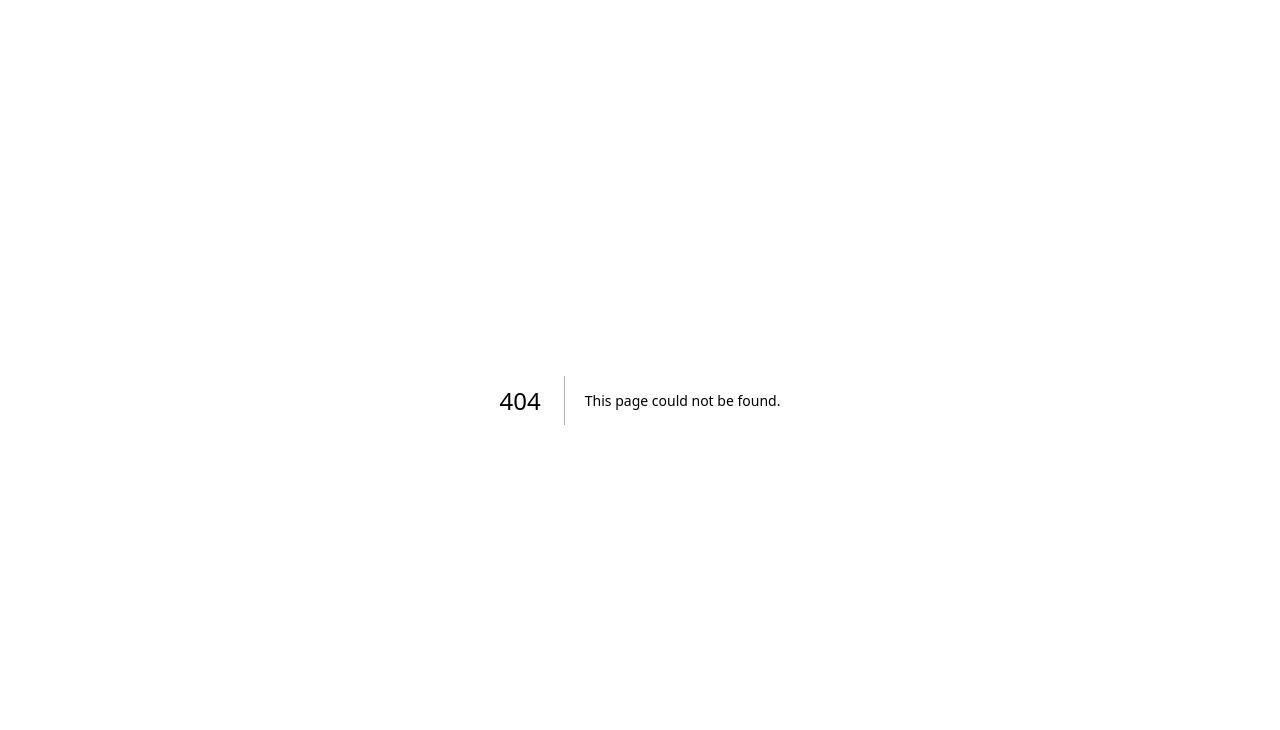
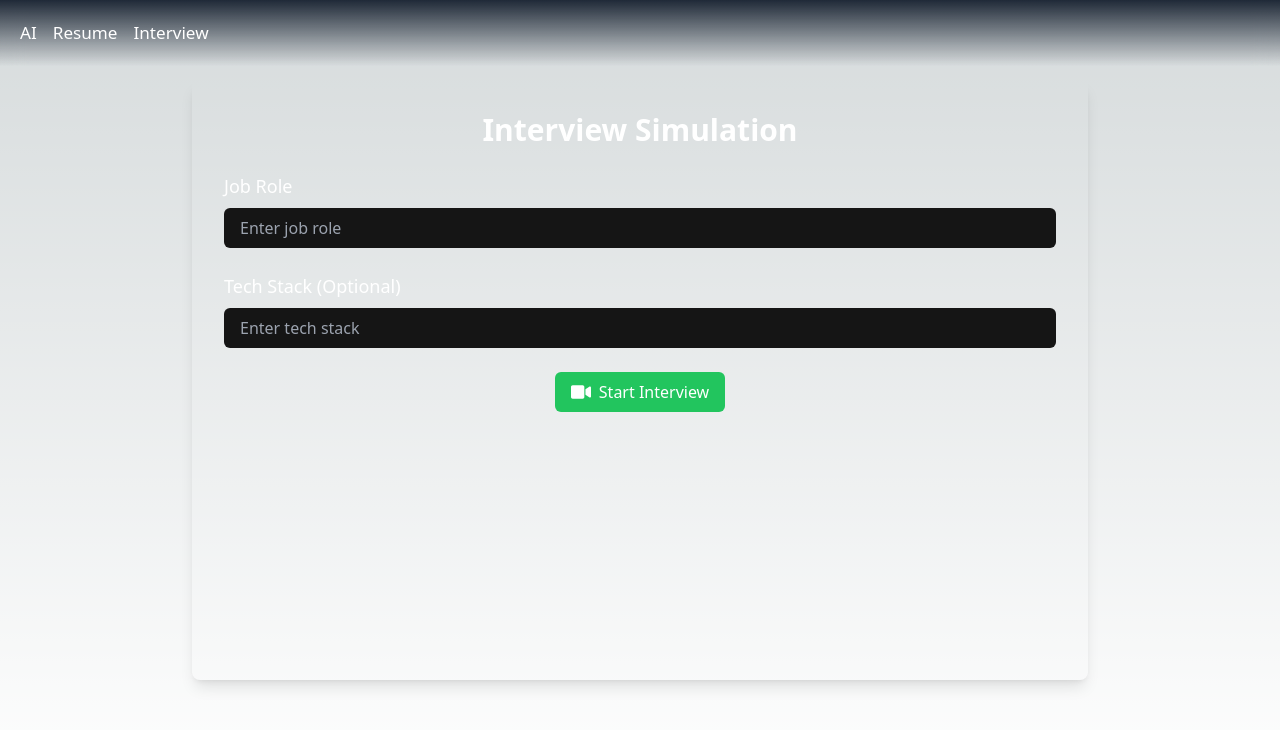
Before and after one commit to Anurag-Gaddamwar/CypherAI, a Next.js app: page /interview in a window 1280 px wide. Before the commit this address had no page. Shown: the top 730 px of the page. Built offline with nearby package versions, Linux system fonts and the light colour scheme.

Commit message:
Create interview.jsx

```diff
--- /dev/null
+++ b/pages/interview.jsx
@@ -0,0 +1,200 @@
+'use client';
+import React, { useState, useRef, useEffect } from 'react';
+import axios from 'axios';
+import Navbar from '../src/app/components/Navbar';
+import '../src/app/globals.css';
+import { FaVideo, FaStop, FaSpinner } from 'react-icons/fa';
+import { AiOutlineWarning } from 'react-icons/ai';
+
+const InterviewSimulation = () => {
+  const [recording, setRecording] = useState(false);
+  const [feedback, setFeedback] = useState('');
+  const [loading, setLoading] = useState(false);
+  const [error, setError] = useState('');
+  const [currentQuestion, setCurrentQuestion] = useState('');
+  const [showInterview, setShowInterview] = useState(false); // State to control interview section visibility
+  const videoRef = useRef(null);
+  const localStreamRef = useRef(null);
+  const peerConnectionRef = useRef(null);
+  const [jobRole, setJobRole] = useState('');
+  const [techStack, setTechStack] = useState('');
+
+  useEffect(() => {
+    if (recording) {
+      // Initialize WebRTC peer connection
+      peerConnectionRef.current = new RTCPeerConnection();
+      peerConnectionRef.current.ontrack = (event) => {
+        // Handle incoming tracks
+      };
+
+      // Get local stream and add to peer connection
+      navigator.mediaDevices.getUserMedia({ video: true, audio: true })
+        .then(stream => {
+          localStreamRef.current = stream;
+          videoRef.current.srcObject = stream;
+          stream.getTracks().forEach(track => {
+            peerConnectionRef.current.addTrack(track, stream);
+          });
+
+          // Create an offer and send to the server
+          return peerConnectionRef.current.createOffer();
+        })
+        .then(offer => {
+          return peerConnectionRef.current.setLocalDescription(offer);
+        })
+        .then(() => {
+          // Send the offer to the server
+          return axios.post(`${process.env.REACT_APP_API_URL}/offer`, {
+            sdp: peerConnectionRef.current.localDescription
+          });
+        })
+        .then(response => {
+          // Set remote description from server
+          return peerConnectionRef.current.setRemoteDescription(new RTCSessionDescription(response.data.sdp));
+        })
+        .catch(err => {
+          console.error('Error initializing WebRTC:', err);
+        });
+
+      // Handle errors
+      peerConnectionRef.current.onicecandidateerror = (event) => {
+        console.error('ICE Candidate Error:', event);
+      };
+
+      // Handle remote stream end
+      peerConnectionRef.current.oniceconnectionstatechange = () => {
+        if (peerConnectionRef.current.iceConnectionState === 'disconnected') {
+          setError('Connection with AI has been lost.');
+        }
+      };
+    }
+
+    return () => {
+      // Cleanup on unmount
+      if (peerConnectionRef.current) {
+        peerConnectionRef.current.close();
+        peerConnectionRef.current = null;
+      }
+    };
+  }, [recording]);
+
+  const startRecording = () => {
+    setRecording(true);
+    setShowInterview(true); // Show interview section
+    setError('');
+    // Fetch initial question from server
+    axios.get(`${process.env.REACT_APP_API_URL}/get-question`)
+      .then(response => {
+        setCurrentQuestion(response.data.question);
+      })
+      .catch(err => {
+        console.error('Error fetching question:', err);
+      });
+  };
+
+  const stopRecording = () => {
+    setRecording(false);
+    // Notify the server to end the interview
+    axios.post(`${process.env.REACT_APP_API_URL}/end-interview`)
+      .then(response => {
+        setFeedback(response.data.feedback);
+      })
+      .catch(error => {
+        console.error('Error ending interview:', error);
+      });
+  };
+
+  const handleJobRoleChange = (e) => {
+    setJobRole(e.target.value);
+  };
+
+  const handleTechStackChange = (e) => {
+    setTechStack(e.target.value);
+  };
+
+  return (
+    <div className="min-h-screen font-sans text-white flex flex-col">
+      <Navbar />
+      <div className="container mx-auto mt-20 p-6 rounded-lg shadow-lg w-full max-w-4xl">
+        {!showInterview ? (
+          <>
+            <h1 className="text-3xl font-semibold mb-6 text-center">Interview Simulation</h1>
+
+            <div className="mb-6">
+              <label className="block text-lg font-medium mb-2">Job Role</label>
+              <input
+                type="text"
+                value={jobRole}
+                onChange={handleJobRoleChange}
+                placeholder="Enter job role"
+                className="w-full px-4 py-2 bg-[#151515] rounded-md text-white"
+              />
+            </div>
+
+            <div className="mb-6">
+              <label className="block text-lg font-medium mb-2">Tech Stack (Optional)</label>
+              <input
+                type="text"
+                value={techStack}
+                onChange={handleTechStackChange}
+                placeholder="Enter tech stack"
+                className="w-full px-4 py-2 bg-[#151515] rounded-md text-white"
+              />
+            </div>
+
+            <div className="flex flex-col items-center mb-8">
+              <button onClick={startRecording} className="bg-green-500 hover:bg-green-600 text-white px-4 py-2 rounded-md flex items-center space-x-2 mb-10">
+                <FaVideo className="text-xl" />
+                <span>Start Interview</span>
+              </button>
+            </div>
+          </>
+        ) : (
+          <>
+            {/* Interview section */}
+            <div className="flex flex-col items-center mb-8">
+              <div className="w-full h-32 overflow-y-scroll bg-[#151515] text-white mb-4 p-4 rounded-md border-[0.5px] border-[#151515]">
+                <p className="text-lg">{currentQuestion || 'Waiting for question...'}</p>
+              </div>
+              <video ref={videoRef} width="640" height="480" autoPlay muted className="border-[0.5px] border-[#151515] rounded-md mirrored"></video>
+              <div className="mt-4 flex space-x-4">
+                {!recording ? (
+                  <button onClick={startRecording} className="bg-green-500 hover:bg-green-600 text-white px-4 py-2 rounded-md flex items-center space-x-2 mb-10">
+                    <FaVideo className="text-xl" />
+                    <span>Start Interview</span>
+                  </button>
+                ) : (
+                  <button onClick={stopRecording} className="bg-red-500 hover:bg-red-600 text-white px-4 py-2 rounded-md flex items-center space-x-2 mb-10">
+                    <FaStop className="text-xl" />
+                    <span>Stop Interview</span>
+                  </button>
+                )}
+              </div>
+              {error && (
+                <div className="mt-4 text-red-500 flex items-center space-x-2">
+                  <AiOutlineWarning className="text-xl" />
+                  <span>{error}</span>
+                </div>
+              )}
+            </div>
+          </>
+        )}
+
+        {loading && (
+          <div className="flex justify-center mt-6">
+            <FaSpinner className="animate-spin text-2xl text-white" />
+          </div>
+        )}
+
+        {feedback && (
+          <div className="mt-8 p-4 bg-gray-800 rounded-md">
+            <h2 className="text-xl font-semibold mb-2">Feedback</h2>
+            <p>{feedback}</p>
+          </div>
+        )}
+      </div>
+    </div>
+  );
+};
+
+export default InterviewSimulation;
```
